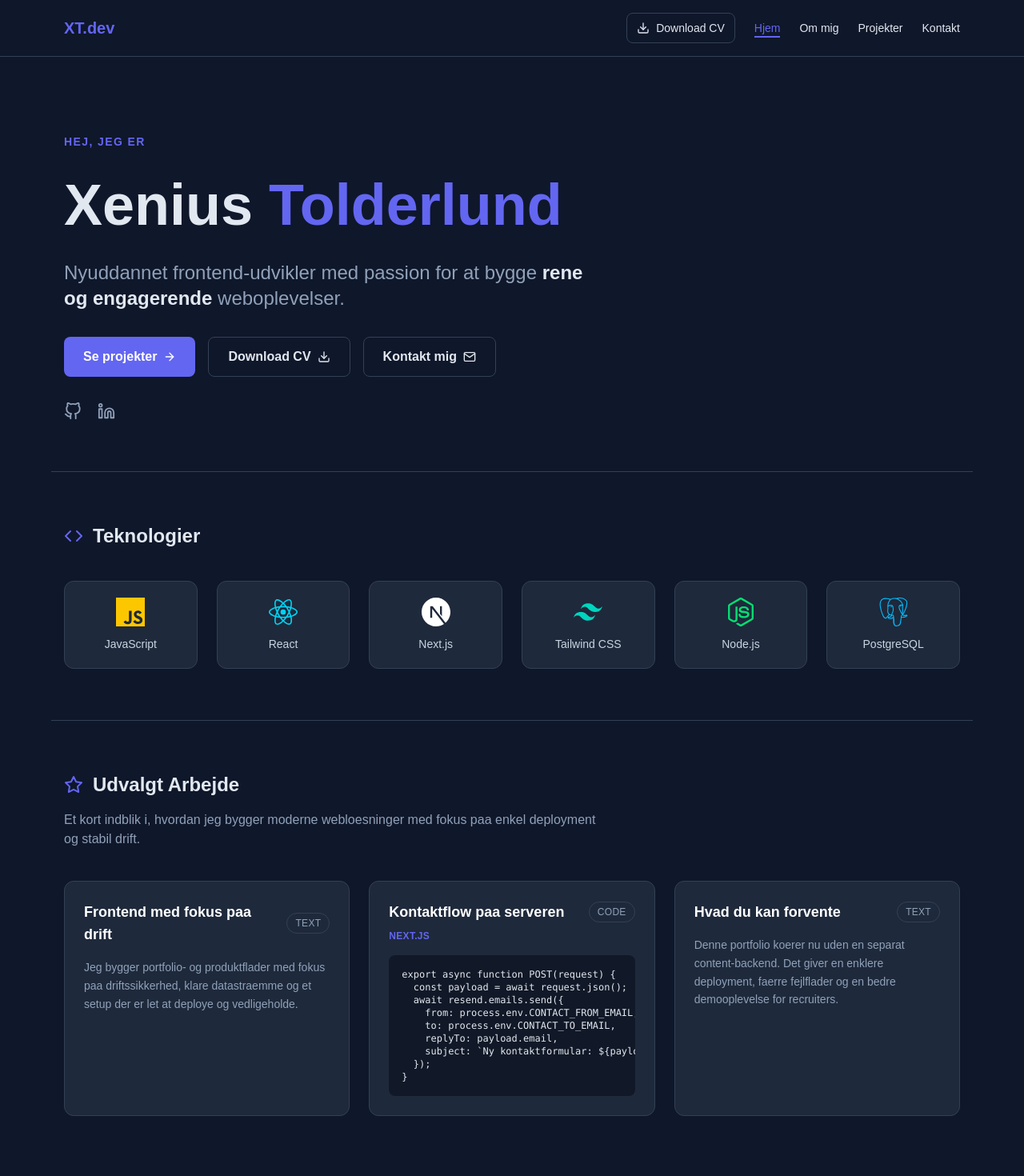
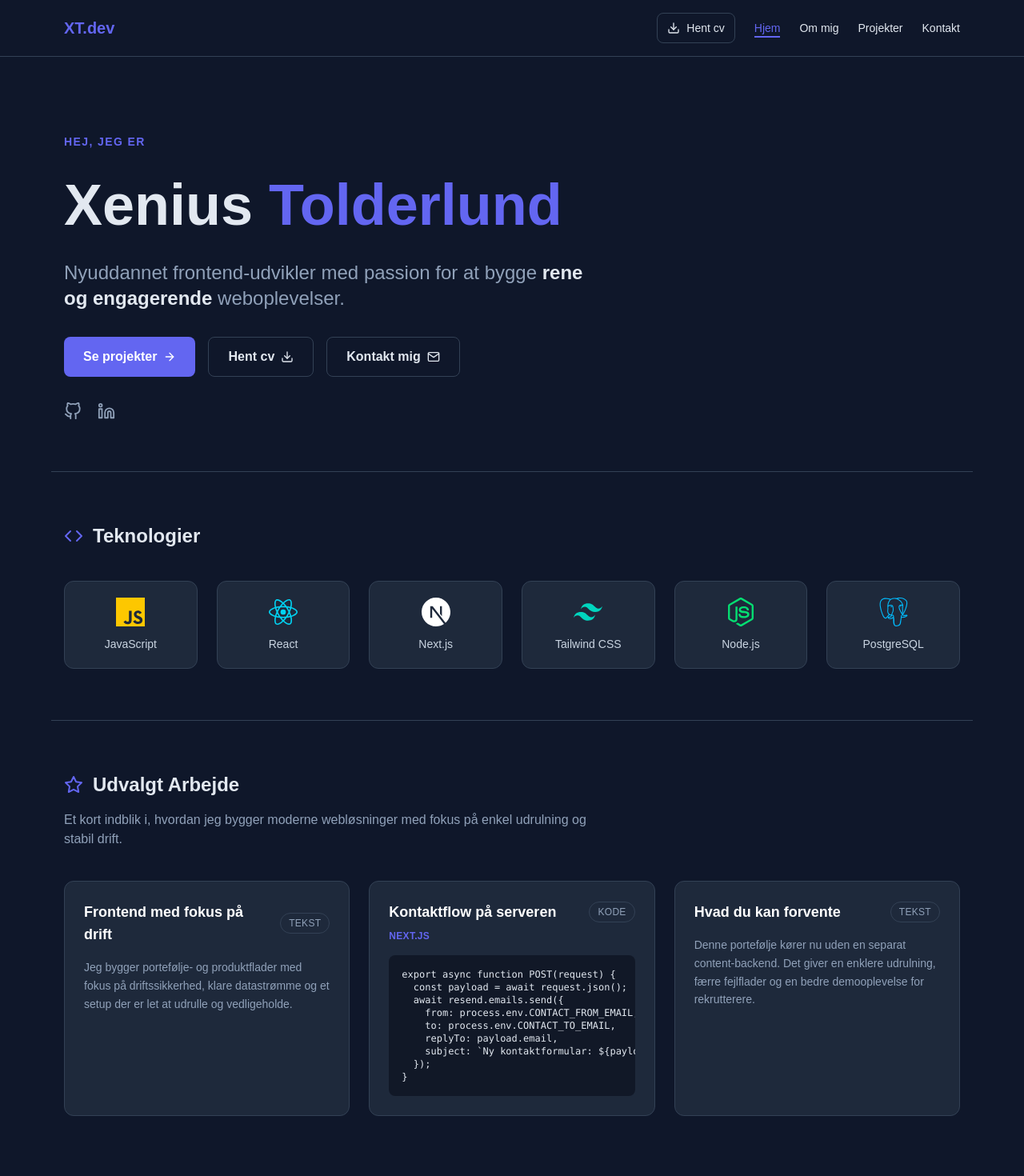
Before and after one commit to Antoxius/Portfoli, a Next.js app: page / in a window 1280 px wide. Shown: the top 1470 px of the page at 80% size. Built offline with nearby package versions, Linux system fonts and the light colour scheme.

Commit message:
Oversæt UI til dansk

```diff
--- a/app/about/page.jsx
+++ b/app/about/page.jsx
@@ -45,15 +45,16 @@ export default function AboutPage() {
           </p>
           <p>
             Når jeg ikke koder, bruger jeg tiden på at udforske nye frontend-
-            værktøjer og frameworks, arbejde på personlige projekter eller nyde
+            værktøjer og rammeværktøjer, arbejde på personlige projekter eller nyde
             en god kop kaffe.
           </p>
           <a
-            href="/cv.pdf"
+            href="/Xenius_Tolderlund_CV.pdf"
+            download
             className="inline-flex items-center gap-2 px-5 py-2.5 rounded-lg bg-[var(--accent)] hover:bg-[var(--accent-hover)] text-white font-semibold transition-colors text-sm"
           >
             <FiDownload size={16} />
-            Download CV
+            Hent cv
           </a>
         </div>
 
@@ -98,7 +99,7 @@ export default function AboutPage() {
               year: "2021 – 2024",
               title: "Frontend-uddannelse",
               org: "Universitet",
-              desc: "Dimitterede med en uddannelse med fokus på webudvikling, UI/UX-principper og moderne JavaScript-frameworks.",
+              desc: "Dimitterede med en uddannelse med fokus på webudvikling, UI/UX-principper og moderne JavaScript-rammeværktøjer.",
             },
           ].map(({ year, title, org, desc }) => (
             <li key={year} className="ml-6">
--- a/app/api/contact/route.js
+++ b/app/api/contact/route.js
@@ -159,7 +159,7 @@ async function sendContactEmail(payload) {
     ].join("\n"),
     html: `
       <div style="font-family: Arial, sans-serif; line-height: 1.6; color: #111827;">
-        <h2>Ny besked fra portfolio</h2>
+        <h2>Ny besked fra portefoljen</h2>
         <p><strong>Navn:</strong> ${safeName}</p>
         <p><strong>Email:</strong> ${safeEmail}</p>
         <p><strong>Emne:</strong> ${safeSubject}</p>
@@ -193,7 +193,7 @@ export async function POST(request) {
     return NextResponse.json(
       {
         success: false,
-        message: "For mange forespoergsler. Proev igen om lidt.",
+        message: "For mange forespørgsler. Prøv igen om lidt.",
       },
       {
         status: 429,
@@ -251,7 +251,7 @@ export async function POST(request) {
       {
         success: false,
         message:
-          "Kontaktformularen er ikke konfigureret til email endnu. Tilfoej RESEND_API_KEY, CONTACT_TO_EMAIL og CONTACT_FROM_EMAIL i miljoevariabler.",
+          "Kontaktformularen er ikke konfigureret til email endnu. Tilføj RESEND_API_KEY, CONTACT_TO_EMAIL og CONTACT_FROM_EMAIL i miljøvariabler.",
       },
       { status: 500 }
     );
--- a/app/contact/page.jsx
+++ b/app/contact/page.jsx
@@ -192,7 +192,7 @@ export default function ContactPage() {
         {/* Message */}
         <div>
           <label className="sr-only" htmlFor="honeypot">
-            Lad dette felt vaere tomt
+            Lad dette felt være tomt
           </label>
           <input
             id="honeypot"
--- a/app/layout.jsx
+++ b/app/layout.jsx
@@ -3,9 +3,9 @@ import Navbar from "@/components/Navbar";
 import Footer from "@/components/Footer";
 
 export const metadata = {
-  title: "Xenius Tolderlund | Portfolio",
+  title: "Xenius Tolderlund | Portefolje",
   description:
-    "Portfolio for Xenius Tolderlund – nyuddannet frontend-udvikler.",
+    "Portefolje for Xenius Tolderlund – nyuddannet frontend-udvikler.",
 };
 
 export default function RootLayout({ children }) {
--- a/app/page.jsx
+++ b/app/page.jsx
@@ -28,7 +28,7 @@ const skills = [
 ];
 
 function renderContentItem(item) {
-  if (item.type === "code") {
+  if (item.type === "kode") {
     return (
       <pre className="mt-4 overflow-x-auto rounded-lg bg-[#111827] p-4 text-xs text-slate-200">
         <code>{item.body}</code>
@@ -70,7 +70,7 @@ export default function Home() {
             download
             className="inline-flex items-center gap-2 px-6 py-3 rounded-lg border border-[var(--border)] hover:border-[var(--accent)] text-[var(--foreground)] font-semibold transition-colors"
           >
-            Download CV <FiDownload />
+            Hent cv <FiDownload />
           </a>
           <Link
             href="/contact"
@@ -127,7 +127,7 @@ export default function Home() {
           <h2 className="text-2xl font-bold">Udvalgt Arbejde</h2>
         </div>
         <p className="mb-10 max-w-2xl text-slate-400">
-          Et kort indblik i, hvordan jeg bygger moderne webloesninger med fokus paa enkel deployment og stabil drift.
+          Et kort indblik i, hvordan jeg bygger moderne webløsninger med fokus på enkel udrulning og stabil drift.
         </p>
 
         <div className="grid gap-6 md:grid-cols-2 xl:grid-cols-3">
--- a/app/projects/page.jsx
+++ b/app/projects/page.jsx
@@ -55,7 +55,7 @@ export default function ProjectsPage() {
                   rel="noopener noreferrer"
                   className="inline-flex items-center gap-1.5 text-sm text-slate-400 hover:text-[var(--accent)] transition-colors"
                 >
-                  <FiExternalLink size={16} /> Live Demo
+                  <FiExternalLink size={16} /> Se live
                 </a>
               )}
             </div>
--- a/components/Footer.jsx
+++ b/components/Footer.jsx
@@ -29,7 +29,7 @@ export default function Footer() {
           </a>
           <a
             href="mailto:xenius@example.com"
-            aria-label="Email"
+            aria-label="E-mail"
             className="text-slate-400 hover:text-[var(--accent)] transition-colors"
           >
             <FiMail size={20} />
--- a/components/Navbar.jsx
+++ b/components/Navbar.jsx
@@ -34,7 +34,7 @@ export default function Navbar() {
             className="inline-flex items-center gap-2 rounded-lg border border-[var(--border)] px-3 py-2 text-sm font-medium text-[var(--foreground)] transition-colors hover:border-[var(--accent)] hover:text-[var(--accent)]"
           >
             <FiDownload size={16} />
-            Download CV
+            Hent cv
           </a>
           <ul className="flex gap-6">
           {navLinks.map(({ href, label }) => (
@@ -75,7 +75,7 @@ export default function Navbar() {
                 className="inline-flex items-center gap-2 text-sm font-medium text-[var(--foreground)] transition-colors hover:text-[var(--accent)]"
               >
                 <FiDownload size={16} />
-                Download CV
+                Hent cv
               </a>
             </li>
             {navLinks.map(({ href, label }) => (
--- a/lib/home-content.js
+++ b/lib/home-content.js
@@ -1,15 +1,15 @@
 export const homeContent = [
   {
     id: 1,
-    title: "Frontend med fokus paa drift",
-    type: "text",
+    title: "Frontend med fokus på drift",
+    type: "tekst",
     body:
-      "Jeg bygger portfolio- og produktflader med fokus paa driftssikkerhed, klare datastraemme og et setup der er let at deploye og vedligeholde.",
+      "Jeg bygger portefølje- og produktflader med fokus på driftssikkerhed, klare datastrømme og et setup der er let at udrulle og vedligeholde.",
   },
   {
     id: 2,
-    title: "Kontaktflow paa serveren",
-    type: "code",
+    title: "Kontaktflow på serveren",
+    type: "kode",
     language: "Next.js",
     body:
       "export async function POST(request) {\n  const payload = await request.json();\n  await resend.emails.send({\n    from: process.env.CONTACT_FROM_EMAIL,\n    to: process.env.CONTACT_TO_EMAIL,\n    replyTo: payload.email,\n    subject: `Ny kontaktformular: ${payload.subject}`,\n  });\n}",
@@ -17,8 +17,8 @@ export const homeContent = [
   {
     id: 3,
     title: "Hvad du kan forvente",
-    type: "text",
+    type: "tekst",
     body:
-      "Denne portfolio koerer nu uden en separat content-backend. Det giver en enklere deployment, faerre fejlflader og en bedre demooplevelse for recruiters.",
+      "Denne portefølje kører nu uden en separat content-backend. Det giver en enklere udrulning, færre fejlflader og en bedre demooplevelse for rekrutterere.",
   },
 ];
```
